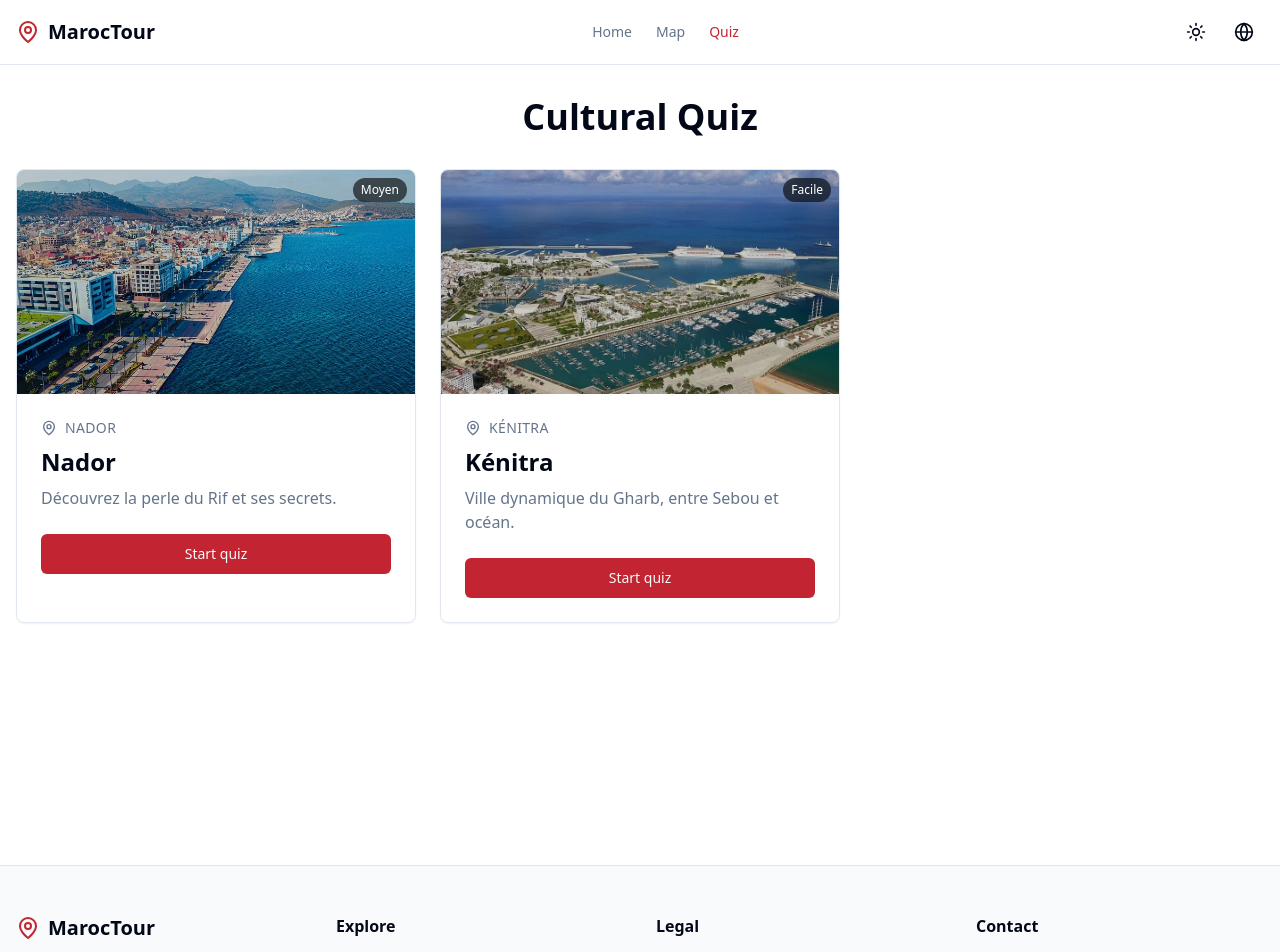
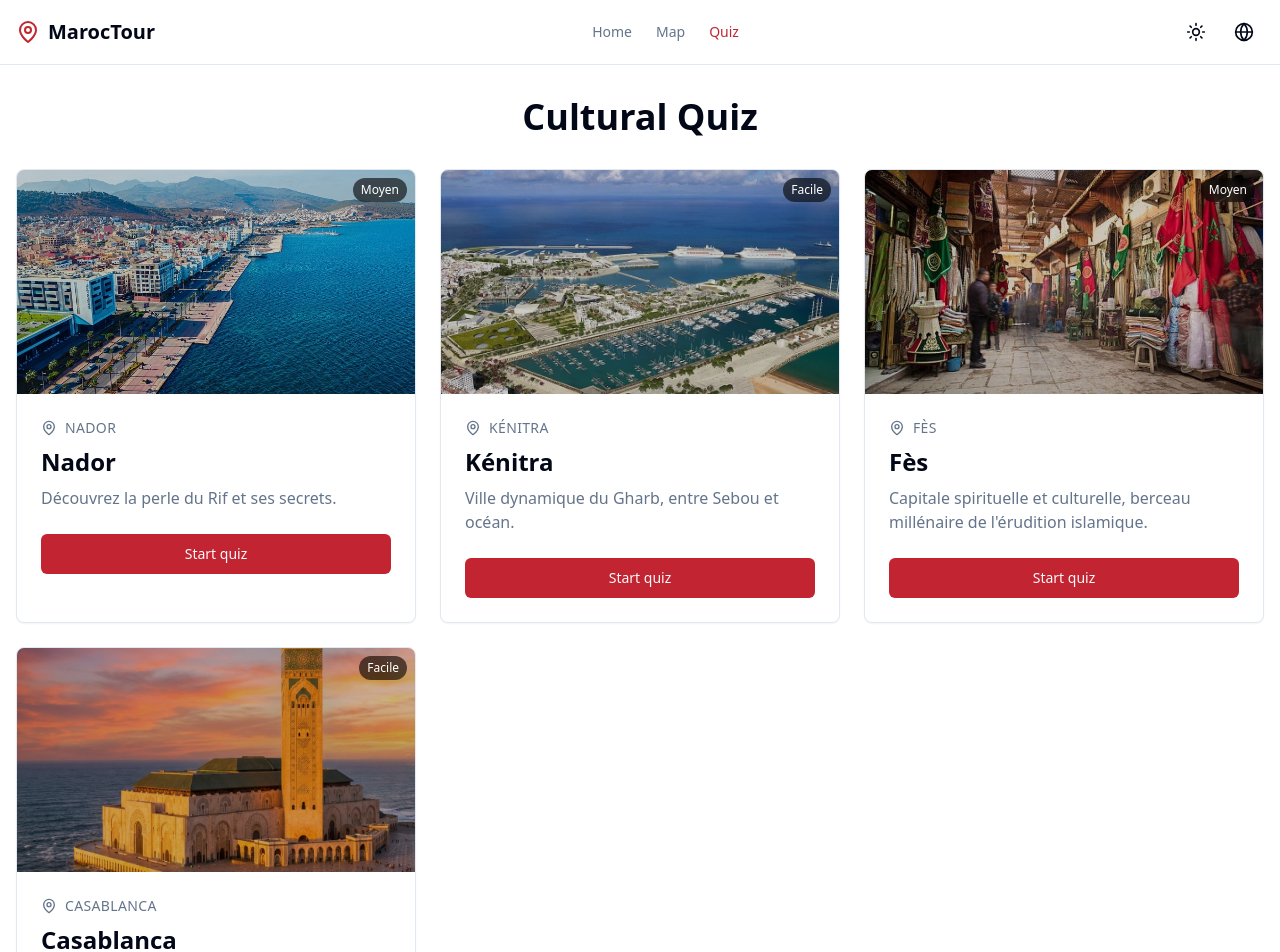
Before and after one commit to amn-sdk/MarocTour, a Next.js app in the folder apps/web/: page /en/quiz in a window 1280 px wide. Shown: the top 952 px of the page. Built offline with nearby package versions, Linux system fonts and the light colour scheme.

Commit message:
Added quiz logic for Fez

```diff
--- a/apps/web/app/[locale]/quiz/page.tsx
+++ b/apps/web/app/[locale]/quiz/page.tsx
@@ -32,6 +32,22 @@ export default function QuizPage({
             description: 'Ville dynamique du Gharb, entre Sebou et océan.',
             image: '/images/cities/kenitra.jpg',
             link: '/quiz/kenitra',
+            difficult: 'Facile'
+        },
+        {
+            id: 'fes',
+            title: 'Fès',
+            description: 'Capitale spirituelle et culturelle, berceau millénaire de l\'érudition islamique.',
+            image: '/images/cities/fes.jpg',
+            link: '/city/fes',
+            difficult: 'Moyen'
+        },
+        {
+            id: 'casablanca',
+            title: 'Casablanca',
+            description: 'La ville blanche, poumon économique du Royaume.',
+            image: '/images/cities/casablanca/hero.png',
+            link: '/city/casablanca',
             difficult: 'Facile'
         }
         // Future quizzes will go here
```
